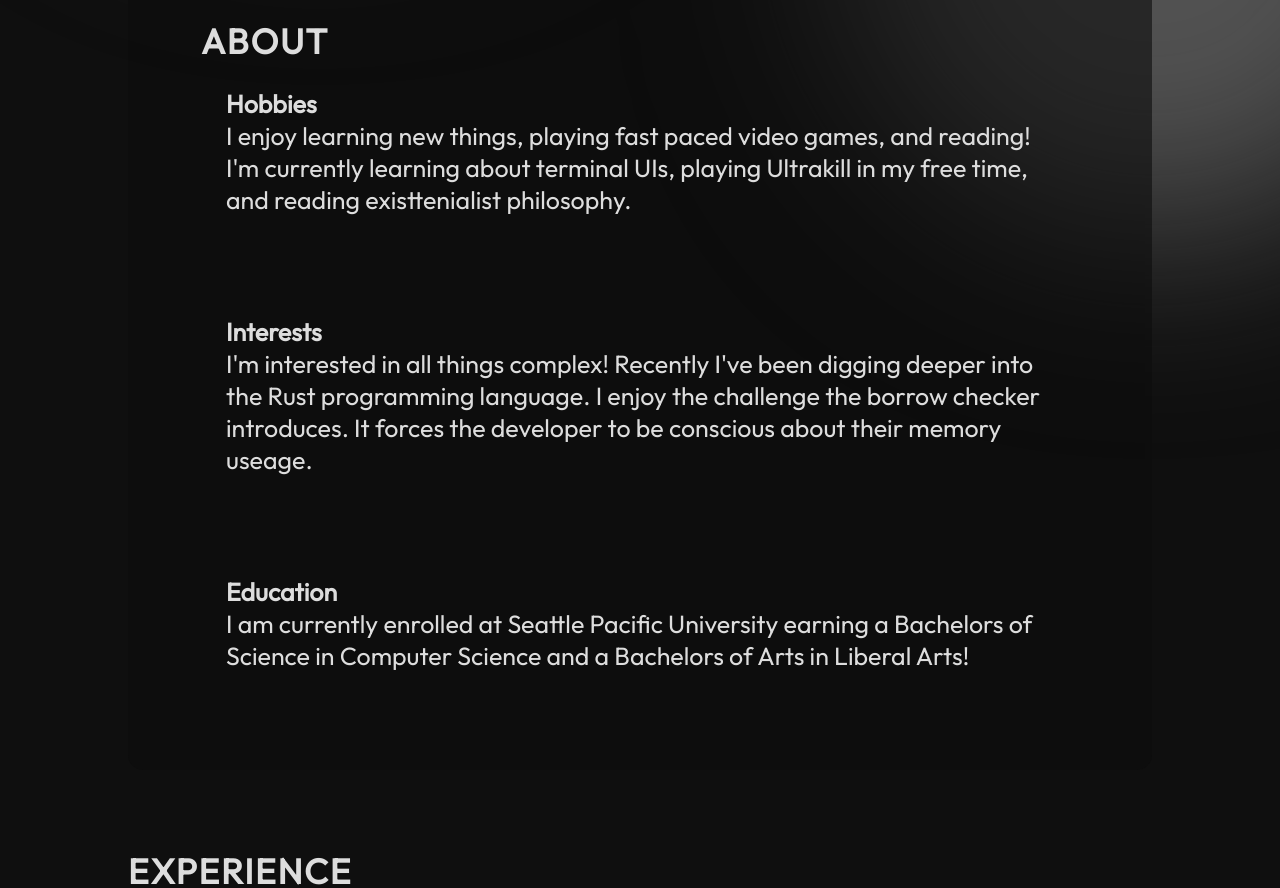
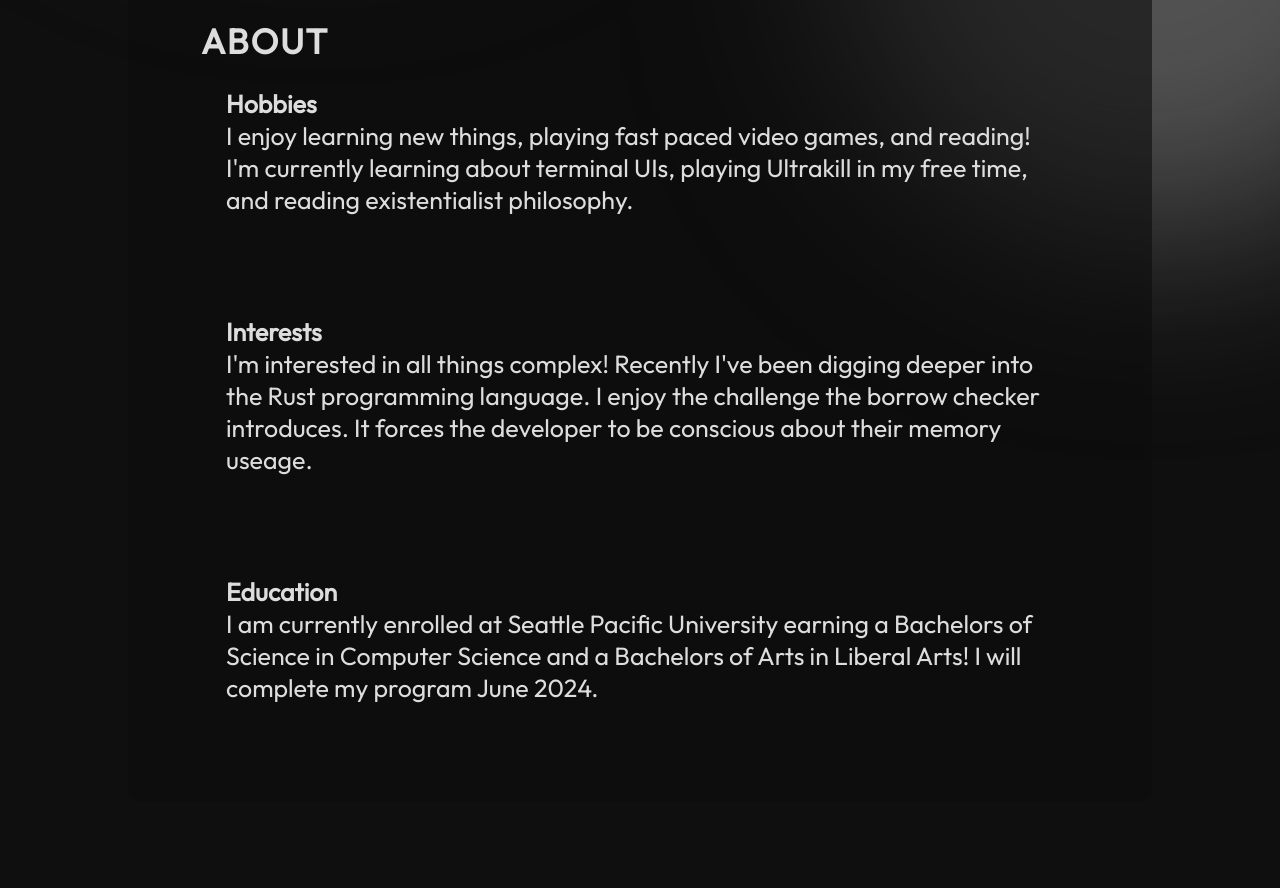
Before and after one commit to r3dc0g/r3dc0g.github.io, a React (Vite) app: page / in a window 1280 px wide. Shown: the part 800-1688 px from the top of the page. Built offline with nearby package versions, Linux system fonts and the light colour scheme.

Commit message:
Fixed spelling

```diff
--- a/src/components/About/About.tsx
+++ b/src/components/About/About.tsx
@@ -9,7 +9,7 @@ export const About = () => {
                     <li className={styles.aboutItem}>
                         <div className={styles.aboutItemText}>
                             <h3>Hobbies</h3>
-                            <p>I enjoy learning new things, playing fast paced video games, and reading! I'm currently learning about terminal UIs, playing Ultrakill in my free time, and reading existtenialist philosophy.</p>
+                            <p>I enjoy learning new things, playing fast paced video games, and reading! I'm currently learning about terminal UIs, playing Ultrakill in my free time, and reading existentialist philosophy.</p>
                         </div>
                     </li>
                     <li className={styles.aboutItem}>
@@ -21,7 +21,7 @@ export const About = () => {
                     <li className={styles.aboutItem}>
                         <div className={styles.aboutItemText}>
                             <h3>Education</h3>
-                            <p>I am currently enrolled at Seattle Pacific University earning a Bachelors of Science in Computer Science and a Bachelors of Arts in Liberal Arts!</p>
+                            <p>I am currently enrolled at Seattle Pacific University earning a Bachelors of Science in Computer Science and a Bachelors of Arts in Liberal Arts! I will complete my program June 2024.</p>
                         </div>
                     </li>
                 </ul>
```
